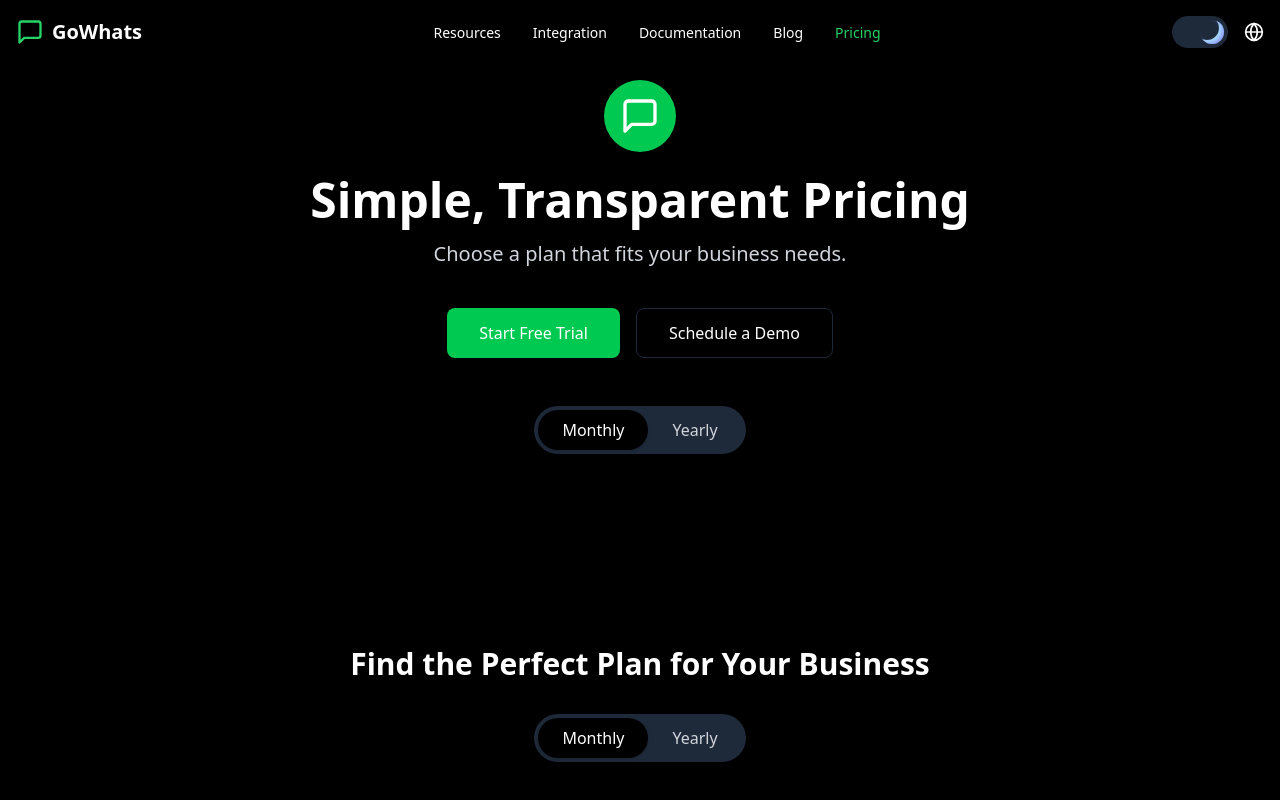
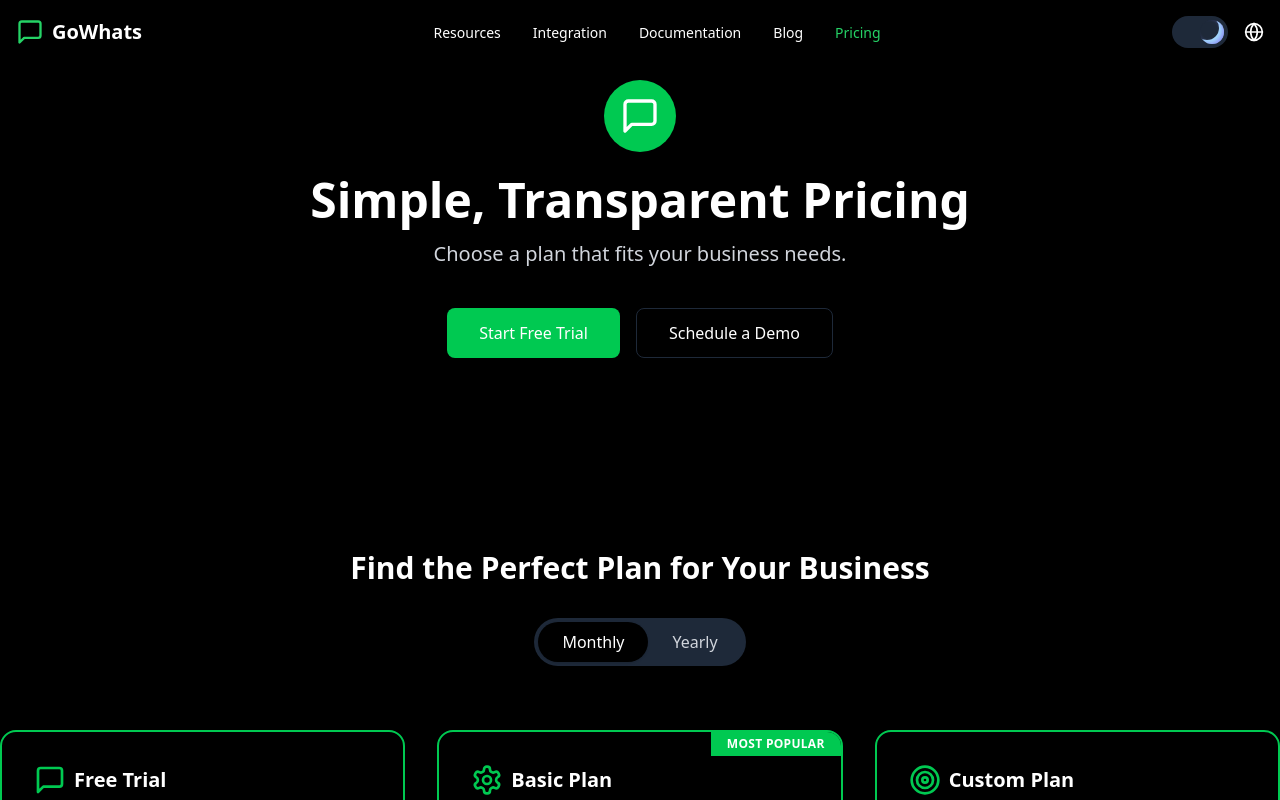
Before and after one commit to seenuvasan872003/LandingPage, a React (Vite) app: page /price in a window 1280 px wide. Shown: the top 800 px of the page. Built offline with nearby package versions, Linux system fonts and the light colour scheme.

Commit message:
update the pricing page hero section

```diff
--- a/src/components/pricing/Hero.jsx
+++ b/src/components/pricing/Hero.jsx
@@ -62,27 +62,7 @@
         </button>
       </motion.div>
 
-      <motion.div
-        className={`inline-flex items-center p-1 rounded-full ${
-          theme === 'light' ? 'bg-gray-200' : 'bg-gray-800'
-        } mb-12`}
-        initial={{ y: 20, opacity: 0 }}
-        animate={{ y: 0, opacity: 1 }}
-        transition={{ delay: 0.5, duration: 0.8 }}
-      >
-        <button className={`px-6 py-2 rounded-full ${
-          theme === 'light'
-            ? 'bg-white shadow-sm text-black'
-            : 'bg-black shadow-sm text-white'
-        } font-medium`}>
-          Monthly
-        </button>
-        <button className={`px-6 py-2 rounded-full ${
-          theme === 'light' ? 'text-gray-700' : 'text-gray-300'
-        } font-medium`}>
-          Yearly
-        </button>
-      </motion.div>
+
     </motion.section>
   );
 };
```
